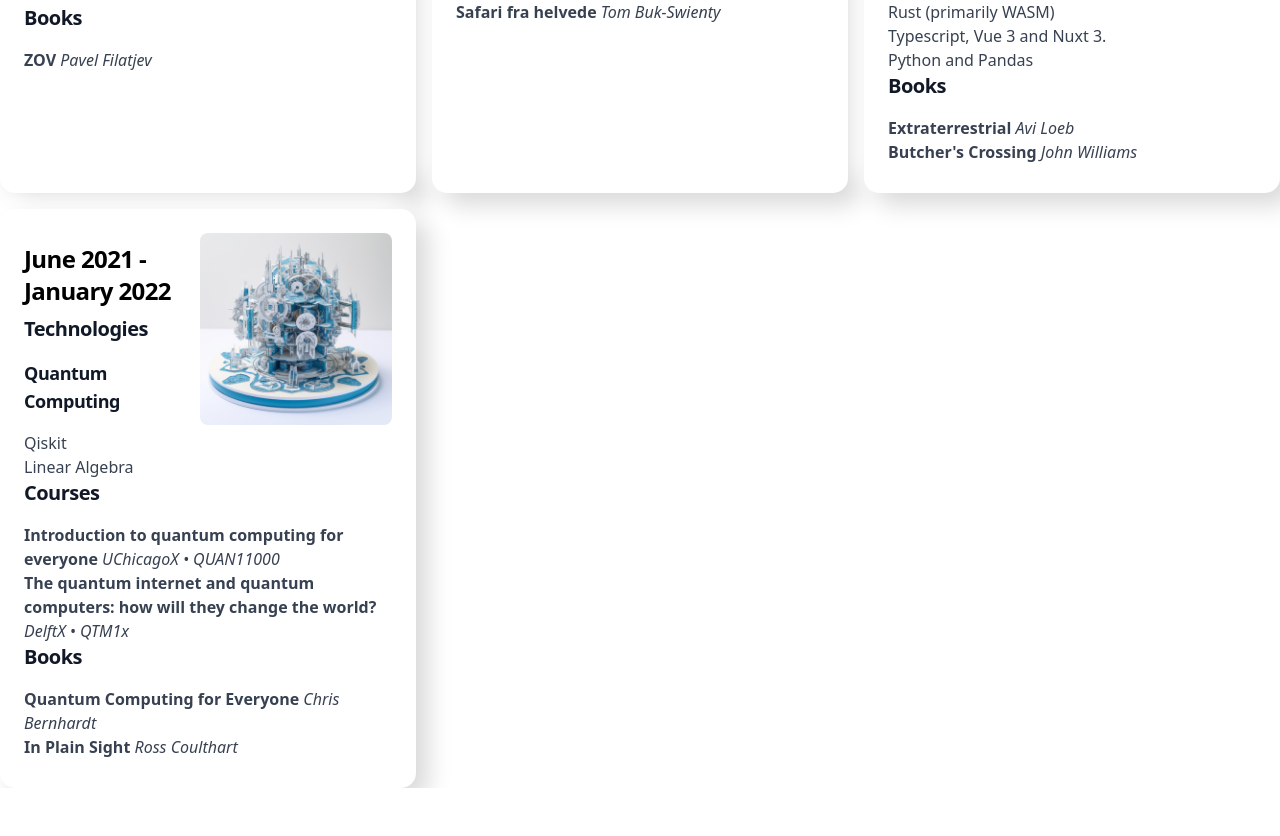
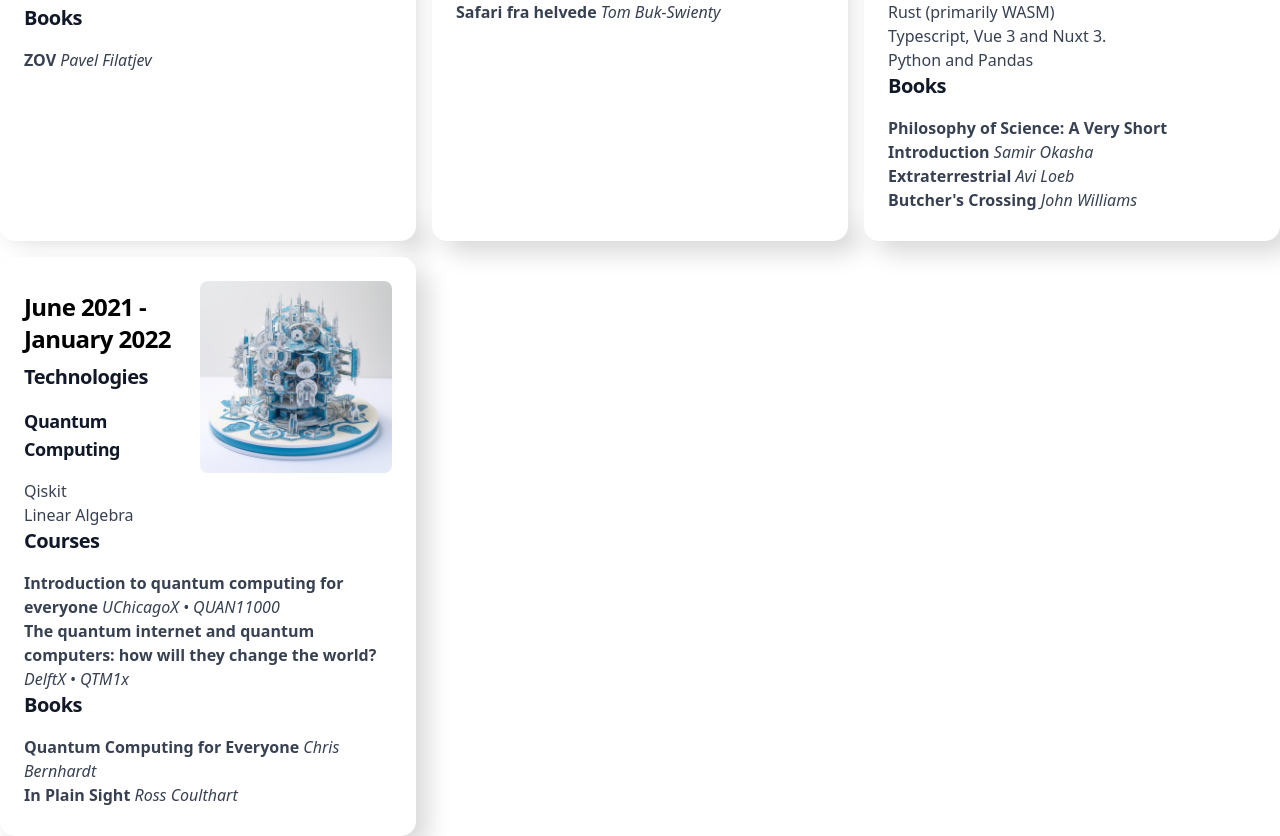
Before and after one commit to ringling/nuxt_ringling_info, a Nuxt app: page /now in a window 1280 px wide. Shown: the part 1279-2115 px from the top of the page. Before the commit the page ends 2067 px from the top, so only its background shows below. Built offline with nearby package versions, Linux system fonts and the light colour scheme.

Commit message:
Book addede

```diff
--- a/pages/now.vue
+++ b/pages/now.vue
@@ -178,6 +178,7 @@
 
           <h3>Books</h3>
           <ul>
+            <li> <b>Philosophy of Science: A Very Short Introduction </b> <em>Samir Okasha</em> </li>
             <li> <b>Extraterrestrial</b> <em>Avi Loeb</em> </li>
             <li> <b>Butcher's Crossing</b> <em>John Williams</em> </li>
           </ul>
@@ -212,8 +213,6 @@
           </p>
         </div>
       </div>
-
-      <!--ContentDoc class="markdown" /-->
     </div>
   </div>
 </template>
```
